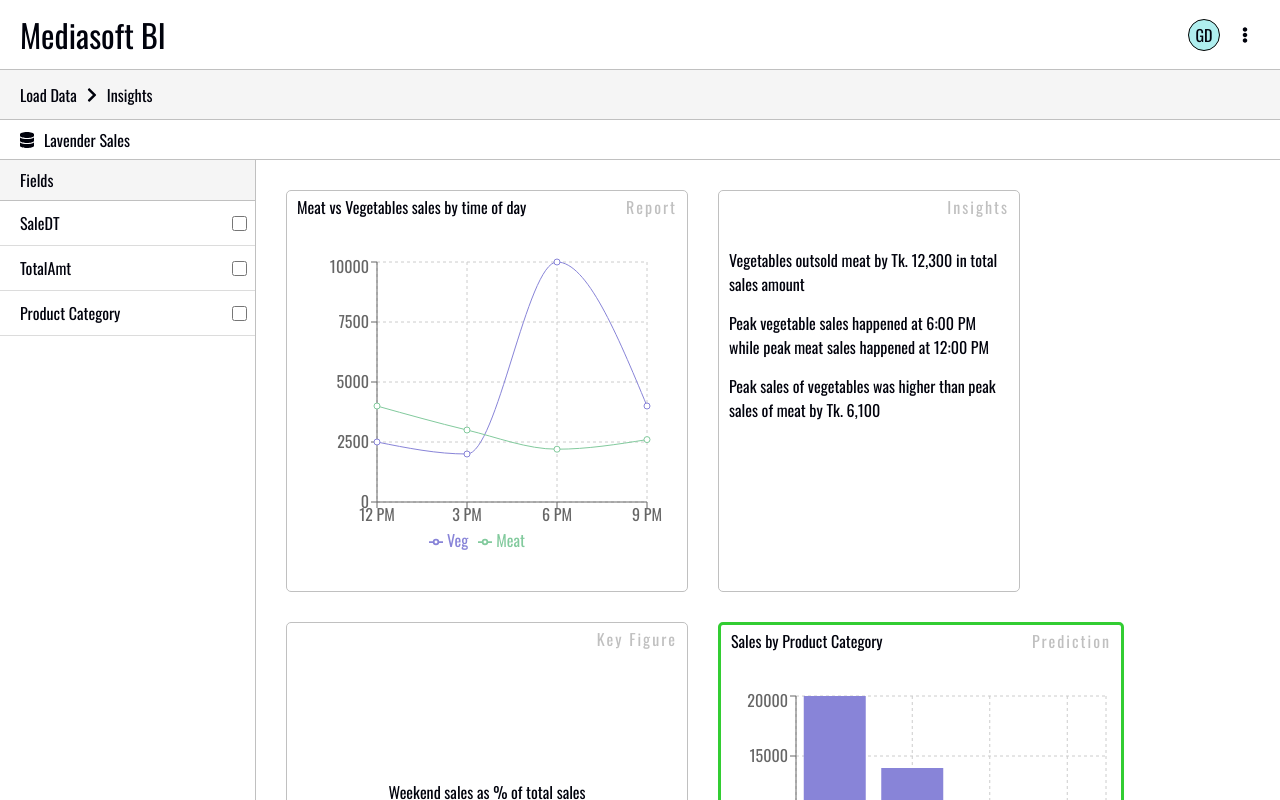
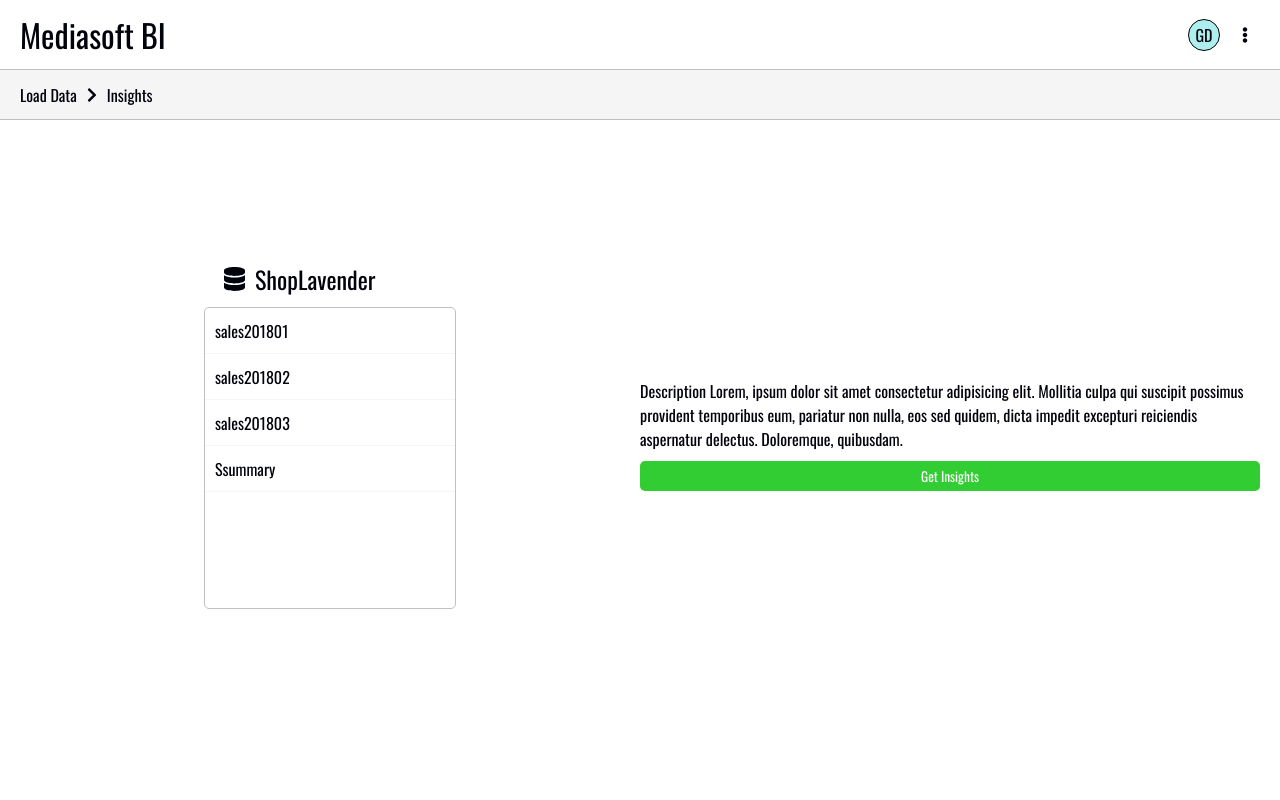
Before and after one commit to ZabirNur/mediasoftbi-web, a React (Create React App) app: page /dataload in a window 1280 px wide. Shown: the top 800 px of the page. Built offline with nearby package versions, Linux system fonts and the light colour scheme.

Commit message:
data loading screen layout

```diff
--- a/package.json
+++ b/package.json
@@ -15,6 +15,7 @@
     "react": "^17.0.2",
     "react-bootstrap": "^2.0.3",
     "react-dom": "^17.0.2",
+    "react-router-dom": "^6.0.2",
     "react-scripts": "4.0.3",
     "recharts": "^2.1.6",
     "styled-components": "^5.3.3",
--- a/src/App.jsx
+++ b/src/App.jsx
@@ -1,4 +1,5 @@
 import styled from 'styled-components'
+import { BrowserRouter, Routes, Route } from 'react-router-dom'
 
 import HeaderBar from './components/HeaderBar'
 import NavBar from './components/NavBar'
@@ -16,9 +17,14 @@ const StyledApp = styled.div`
 export default () => {
   return (
     <StyledApp>
-      <HeaderBar />
-      <NavBar />
-      <InsightsView/>
+      <BrowserRouter>
+        <HeaderBar />
+        <NavBar />
+        <Routes>
+          <Route path="dataload" element={<DataLoadView/>} />
+          <Route path="insights" element={<InsightsView/>} />
+        </Routes>
+      </BrowserRouter>
     </StyledApp>
   )
 }
--- a/src/components/DataLabel.jsx
+++ b/src/components/DataLabel.jsx
@@ -10,14 +10,15 @@ const StyledDataLabel = styled.div`
   gap: 10px;
   padding-left: 20px;
   padding-left: 20px;
-  border-bottom: 1px solid silver;
+  border-bottom: ${props => props.border ? "1px solid silver" : "0"};
+  /* border-bottom: 1px solid silver; */
 `
 
-export default () => {
+export default ({label, border=false}) => {
   return (
-    <StyledDataLabel>
+    <StyledDataLabel border={border}>
       <FontAwesomeIcon icon={faDatabase}/>
-      <span>Lavender Sales</span>
+      <span>{label}</span>
     </StyledDataLabel>
   )
 }
--- a/src/components/NavBar.jsx
+++ b/src/components/NavBar.jsx
@@ -1,9 +1,10 @@
 import styled from 'styled-components'
+import { Link } from 'react-router-dom'
 
 import { FontAwesomeIcon } from '@fortawesome/react-fontawesome'
 import { faChevronRight } from '@fortawesome/free-solid-svg-icons'
 
-const StyledNavBar = styled.div`
+const StyledNavBar = styled.nav`
   background-color: whitesmoke;
   /* height: 50px; */
   display: flex;
@@ -14,18 +15,26 @@ const StyledNavBar = styled.div`
   border-bottom: 1px solid silver;
 `
 
-const NavTabHeader = styled.nav`
+const NavTabHeader = styled(Link)`
   cursor: pointer;
   user-select: none;
+  text-decoration: none;
+  color: inherit;
 `
 
 
 export default () => {
   return (
     <StyledNavBar>
-      <NavTabHeader>Load Data</NavTabHeader>
+      <NavTabHeader to="dataload">
+        Load Data
+      </NavTabHeader>
+
       <FontAwesomeIcon icon={faChevronRight} />
-      <NavTabHeader>Insights</NavTabHeader>
+
+      <NavTabHeader to="insights">
+        Insights
+      </NavTabHeader>
     </StyledNavBar>
   )
 }
--- a/src/index.css
+++ b/src/index.css
@@ -10,6 +10,12 @@ body {
   color: #00020C;
 }
 
+button {
+  font-family: 'Oswald', -apple-system, BlinkMacSystemFont, 'Segoe UI', 'Roboto', 'Oxygen',
+    'Ubuntu', 'Cantarell', 'Fira Sans', 'Droid Sans', 'Helvetica Neue',
+    sans-serif;
+}
+
 code {
   font-family: source-code-pro, Menlo, Monaco, Consolas, 'Courier New',
     monospace;
--- a/src/views/DataLoadView.jsx
+++ b/src/views/DataLoadView.jsx
@@ -1,13 +1,124 @@
 import styled from 'styled-components'
 
+import DataLabel from '../components/DataLabel'
+
 const StyledDataLoadView = styled.div`
-  border: 2px dashed red;
+  display: grid;
+  grid-template-rows: auto 50px;
+`
+
+const StyledDatabaseInfoContainer = styled.div`
+  display: grid;
+  grid-template-columns: 1fr 1fr;
+  padding: 20px;
+  /* align-items: center; */
+`
+
+const StyledFooter = styled.div`
+  display: flex;
+  justify-content: right;
+  align-items: center;
+  padding: 10px;
+`
+
+const StyledLeftColumn = styled.div`
+  display: flex;
+  justify-content: center;
+  align-items: center;
+`
+
+const StyledRightColumn = styled.div`
+  display: flex;
+  flex-direction: column;
+  justify-content: center;
+  align-items: center;
+  gap: 10px;
+`
+
+const StyledDatabaseName = styled.div`
+  font-size: 1.5rem;
+  margin-bottom: 10px;
+`
+
+const StyledTableList = styled.ul`
+  border: 1px solid silver;
+  border-radius: 5px;
+  height: 300px;
+  width: 250px;
+  list-style: none;
+  padding: 0;
+  margin: 0;
+`
+
+const StyledTableName = styled.li`
+  border-bottom: 1px solid whitesmoke;
+  display: flex;
+  height: 45px;
+  align-items: center;
+  padding-left: 10px;
+  cursor: pointer;
+
+  :hover {
+    background-color: gainsboro;
+  }
+`
+
+const StyledProgressButton = styled.button`
+  width: 100%;
+  background-color: limegreen;
+  color: white;
+  border: none;
+  border-radius: 5px;
+  padding: 5px 10px;
+  cursor: pointer;
 `
 
 export default () => {
   return (
     <StyledDataLoadView>
-      DataLoadView
+      <StyledDatabaseInfoContainer>
+        <StyledLeftColumn>
+          <div>
+            <StyledDatabaseName>
+              <DataLabel label="ShopLavender"/>
+            </StyledDatabaseName>
+
+            <StyledTableList>
+              <StyledTableName>
+                sales201801
+              </StyledTableName>
+              <StyledTableName>
+                sales201802
+              </StyledTableName>
+              <StyledTableName>
+                sales201803
+              </StyledTableName>
+              <StyledTableName>
+                Ssummary
+              </StyledTableName>
+            </StyledTableList>
+          </div>
+        </StyledLeftColumn>
+
+        <StyledRightColumn>
+          <div>
+            Description
+            Lorem, ipsum dolor sit amet consectetur adipisicing elit.
+            Mollitia culpa qui suscipit possimus provident temporibus eum,
+            pariatur non nulla, eos sed quidem,
+            dicta impedit excepturi reiciendis aspernatur delectus.
+            Doloremque, quibusdam.
+          </div>
+
+          <StyledProgressButton>
+            Get Insights
+          </StyledProgressButton>
+        </StyledRightColumn>
+      </StyledDatabaseInfoContainer>
+
+      <StyledFooter>
+
+      </StyledFooter>
     </StyledDataLoadView>
   )
 }
--- a/src/views/InsightsView.jsx
+++ b/src/views/InsightsView.jsx
@@ -11,7 +11,7 @@ const StyledInsightsView = styled.div`
 export default () => {
   return (
     <StyledInsightsView>
-      <DataLabel/>
+      <DataLabel label="ShopLavender" border={true}/>
       <MainArea/>
     </StyledInsightsView>
   )
```
Also changed, not shown: 1 other file (tests, documents, lock files or other folders).
